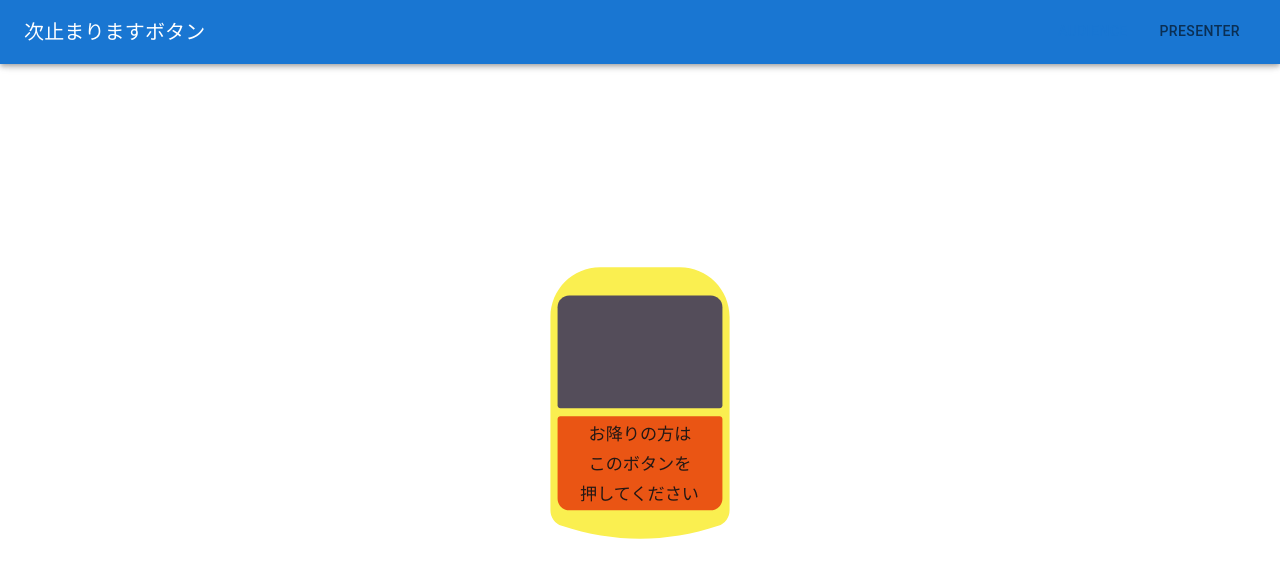
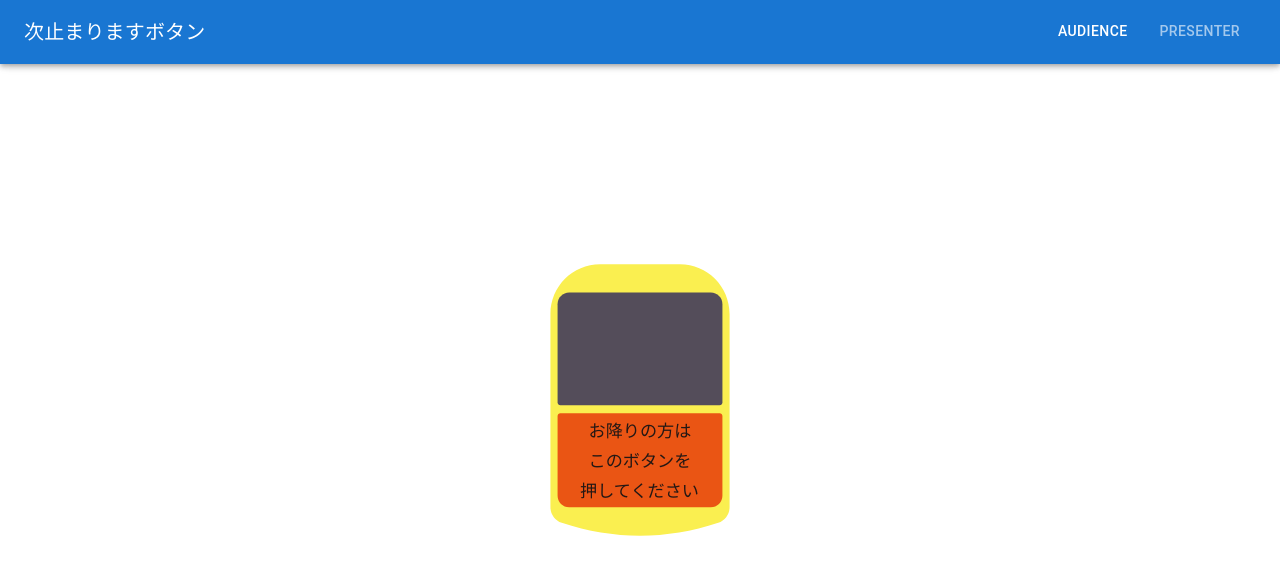
Before and after one commit to Eagle-Konbu/bus-button, a Next.js app: page / in a window 1280 px wide. Shown: the top 578 px of the page. Built offline with nearby package versions, Linux system fonts and the light colour scheme.

Commit message:
Added TabPanel.

```diff
--- a/pages/index.tsx
+++ b/pages/index.tsx
@@ -1,9 +1,35 @@
-import { AppBar, Tab, Tabs, Toolbar, Typography } from '@mui/material'
+import { AppBar, Box, Tab, Tabs, Toolbar, Typography } from '@mui/material'
 import type { NextPage } from 'next'
 import Head from 'next/head'
 import React from 'react'
 import BusButton from '../components/button'
 import styles from '../styles/Home.module.css'
+
+interface TabPanelProps {
+  children?: React.ReactNode;
+  index: number;
+  value: number;
+}
+
+const TabPanel = (props: TabPanelProps) => {
+  const { children, value, index, ...other } = props;
+
+  return (
+    <div
+      role="tabpanel"
+      hidden={value !== index}
+      id={`simple-tabpanel-${index}`}
+      aria-labelledby={`simple-tab-${index}`}
+      {...other}
+    >
+      {value === index && (
+        <Box sx={{ p: 3 }}>
+          <Typography>{children}</Typography>
+        </Box>
+      )}
+    </div>
+  );
+}
 
 const Home: NextPage = () => {
   const [tabValue, setTabValue] = React.useState(0);
@@ -23,13 +49,17 @@ const Home: NextPage = () => {
             <Typography variant="h6" component="div" sx={{ flexGrow: 1 }}>
               次止まりますボタン
             </Typography>
-            <Tabs value={tabValue} onChange={(_, newValue) => setTabValue(newValue)}>
+            <Tabs value={tabValue} onChange={(_, newValue) => setTabValue(newValue)} textColor='inherit'>
               <Tab label="Audience" />
               <Tab label="Presenter" />
             </Tabs>
           </Toolbar>
         </AppBar>
-        <BusButton isOn={isOn} onClick={() => setIsOn(!isOn)} />
+        <TabPanel value={tabValue} index={0}>
+          <BusButton isOn={isOn} onClick={() => setIsOn(!isOn)} />
+        </TabPanel>
+        <TabPanel value={tabValue} index={1}>
+        </TabPanel>
       </main>
     </div>
   )
```
